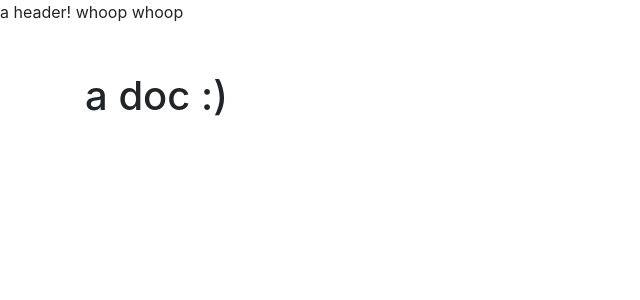
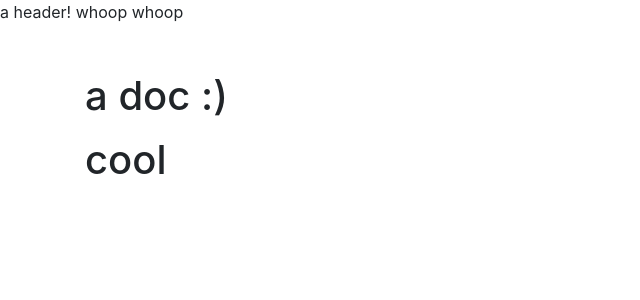
Before and after one commit to Blur-Creative/theme-views, a Jekyll site: the page built from index.md, in a window 1280 px wide. Shown: the top 300 px of the page, without its empty margins (0-640 px from the left). Built offline with Jekyll 4.4.1, drawn with Linux system fonts in a browser that asks for light colours.

Commit message:
update doc

```diff
--- a/index.md
+++ b/index.md
@@ -2,3 +2,5 @@
 layout: docs
 title: a doc :)
 ---
+
+# cool
```
